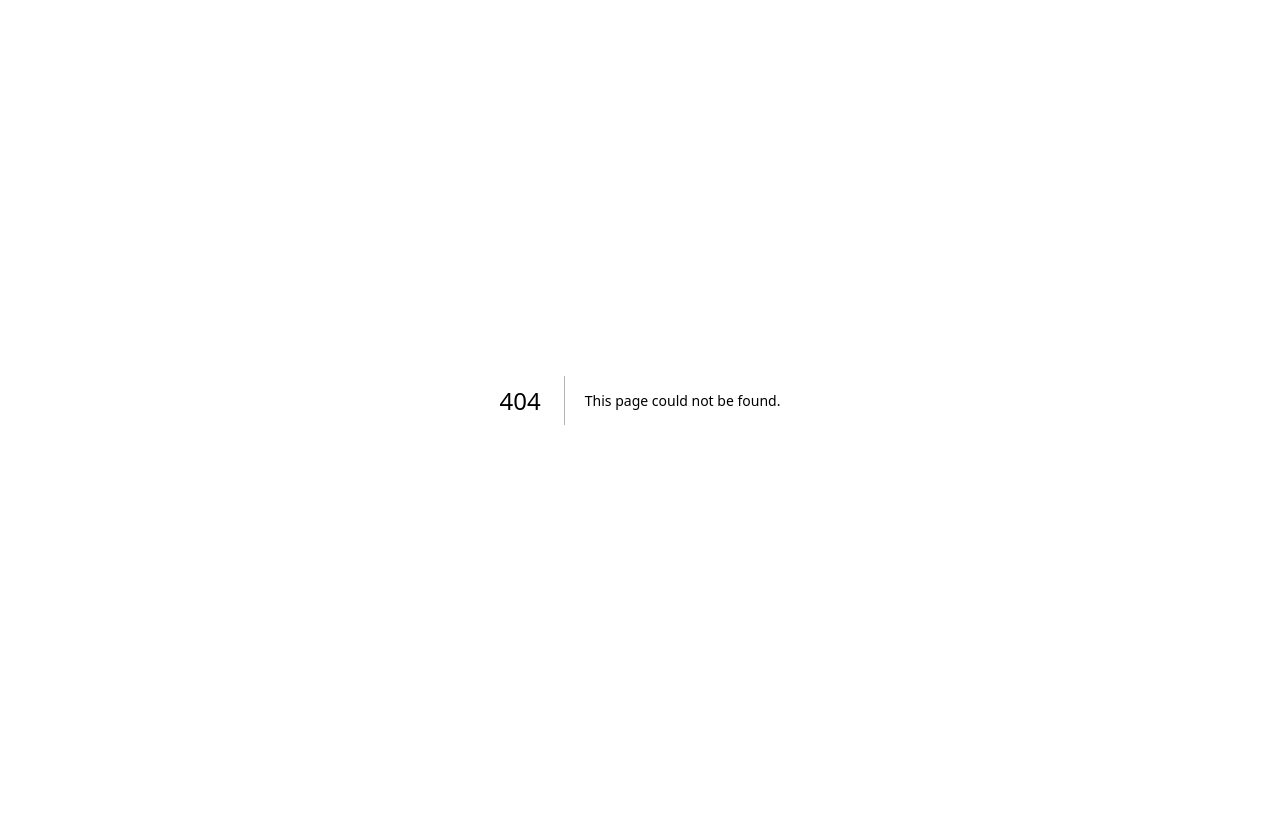
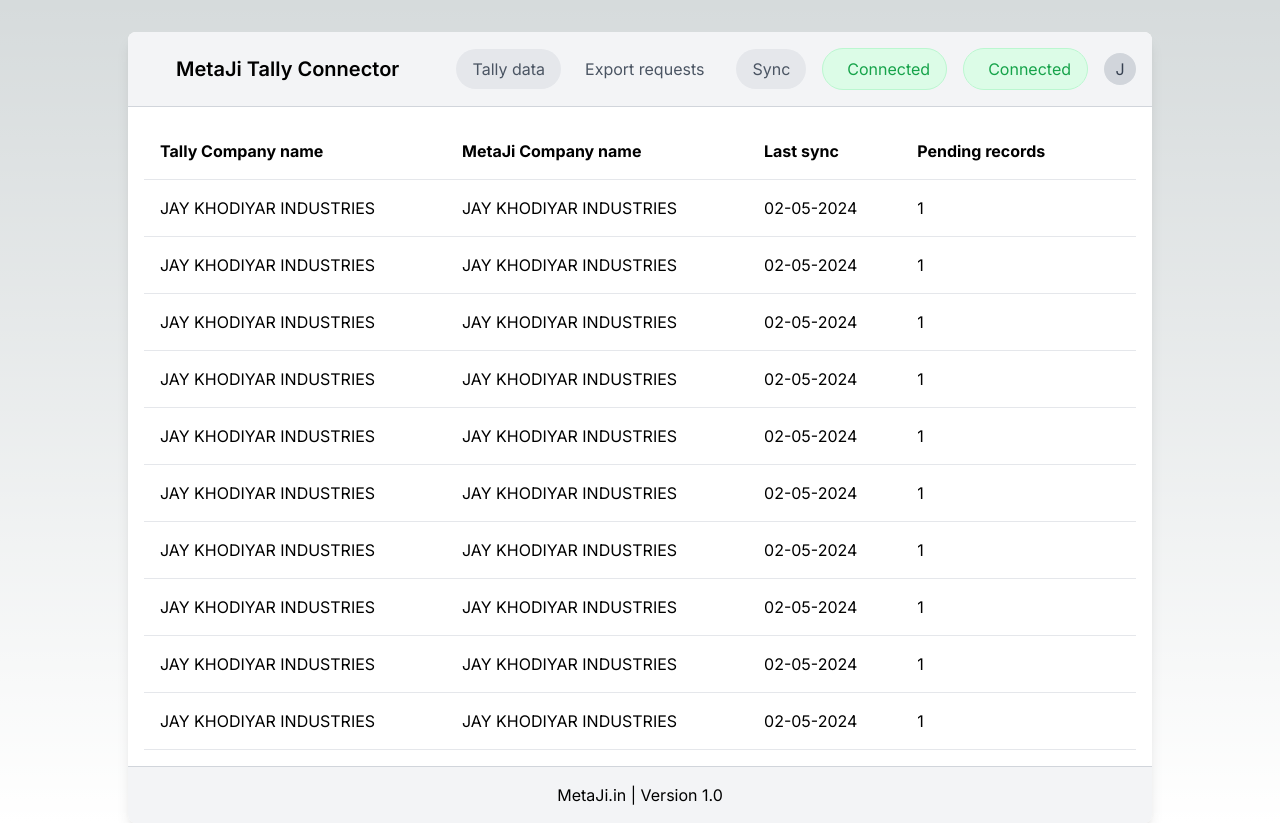
Before and after one commit to BhargaviSheth/tally-app, a Next.js app: page /main in a window 1280 px wide. Before the commit this address had no page. Before the commit the page ends 800 px from the top, so only its background shows below. Built offline with nearby package versions, Linux system fonts and the light colour scheme.

Commit message:
main page

```diff
--- /dev/null
+++ b/src/app/main/page.tsx
@@ -0,0 +1,85 @@
+// pages/index.js
+"use client";
+
+import React, { useState } from 'react';
+
+export default function Home() {
+  const [dropdownOpen, setDropdownOpen] = useState(false);
+
+  return (
+    <div className="bg-white rounded-lg shadow-lg overflow-hidden w-full max-w-5xl mx-auto mt-8">
+      <header className="flex items-center p-4 bg-gray-100 border-b border-gray-300">
+        <button className="mr-4 p-2 text-gray-600">
+          <i className="icon-back"></i>
+        </button>
+        <h1 className="text-xl font-semibold flex-grow">MetaJi Tally Connector</h1>
+        <div className="flex items-center space-x-2">
+          <button className="py-2 px-4 rounded-full bg-gray-200 text-gray-600">Tally data</button>
+          <button className="py-2 px-4 rounded-full text-gray-600">Export requests</button>
+        </div>
+        <button className="ml-4 py-2 px-4 bg-gray-200 rounded-full text-gray-600">Sync</button>
+        <div className="flex items-center ml-4 space-x-4">
+          <div className="flex items-center px-4 py-2 bg-green-100 border border-green-200 rounded-full text-green-600">
+            <i className="icon-wifi mr-2"></i> Connected
+          </div>
+          <div className="flex items-center px-4 py-2 bg-green-100 border border-green-200 rounded-full text-green-600">
+            <i className="icon-tally mr-2"></i> Connected
+          </div>
+        </div>
+        <div className="relative ml-4">
+          <button
+            onClick={() => setDropdownOpen(!dropdownOpen)}
+            className="bg-gray-300 text-gray-700 rounded-full w-8 h-8 flex items-center justify-center"
+          >
+            J
+          </button>
+          {dropdownOpen && (
+            <div className="absolute right-0 mt-2 w-48 bg-white rounded-lg shadow-lg overflow-hidden">
+              <div className="px-4 py-2 border-b border-gray-200">
+                <strong>Jaydeep</strong>
+                <p className="text-sm text-gray-500">Metaji@gmail.com</p>
+              </div>
+              <button className="w-full text-left px-4 py-2 hover:bg-gray-100">Account</button>
+              <button className="w-full text-left px-4 py-2 text-red-500 hover:bg-gray-100">Logout</button>
+            </div>
+          )}
+        </div>
+      </header>
+
+      <main className="p-4">
+        <table className="w-full border-collapse">
+          <thead>
+            <tr className="border-b">
+              <th className="p-4 text-left">Tally Company name</th>
+              <th className="p-4 text-left">MetaJi Company name</th>
+              <th className="p-4 text-left">Last sync</th>
+              <th className="p-4 text-left">Pending records</th>
+              <th className="p-4 text-left"></th>
+            </tr>
+          </thead>
+          <tbody>
+            {Array(10)
+              .fill(0)
+              .map((_, index) => (
+                <tr key={index} className="border-b">
+                  <td className="p-4">JAY KHODIYAR INDUSTRIES</td>
+                  <td className="p-4">JAY KHODIYAR INDUSTRIES</td>
+                  <td className="p-4">02-05-2024</td>
+                  <td className="p-4">1</td>
+                  <td className="p-4 text-right">
+                    <button className="text-red-600">
+                      <i className="icon-delete"></i>
+                    </button>
+                  </td>
+                </tr>
+              ))}
+          </tbody>
+        </table>
+      </main>
+
+      <footer className="p-4 bg-gray-100 text-center border-t border-gray-300">
+        MetaJi.in | Version 1.0
+      </footer>
+    </div>
+  );
+}
--- a/src/app/page.tsx
+++ b/src/app/page.tsx
@@ -13,9 +13,9 @@
 export default function MetajiConnector() {
 
 
-  const handleSignIn = async () => {
-    const firebaseUser = await signInWithGoogle();
-    const userIdToken = await firebaseUser?.user.getIdToken();
+  // const handleSignIn = async () => {
+  //   const firebaseUser = await signInWithGoogle();
+  //   const userIdToken = await firebaseUser?.user.getIdToken();
 
   return (
     <div className="flex justify-center items-center h-screen bg-gray">
@@ -66,4 +66,4 @@
     </div>
   );
 }
-}
+// }
```
Also changed, not shown: src/app/Home.css (added, +135 -0 lines).
